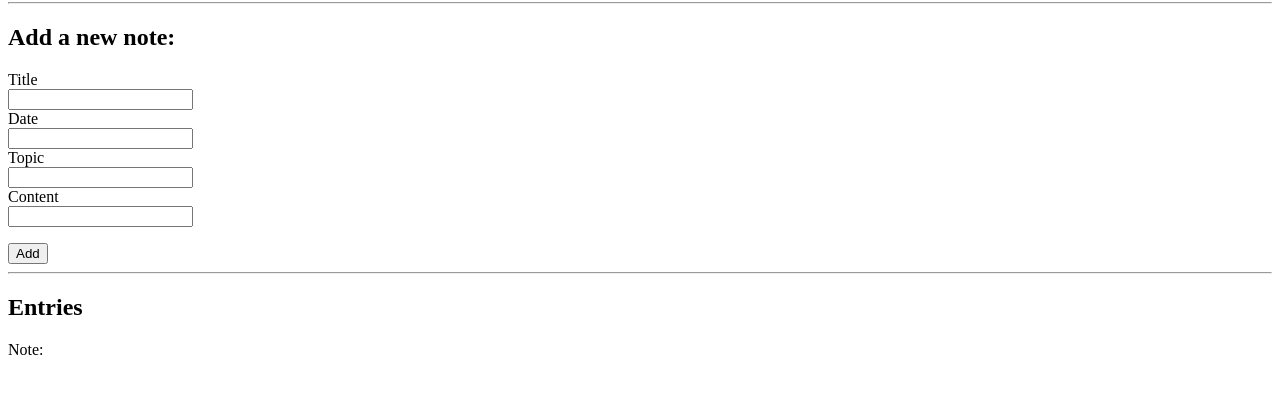
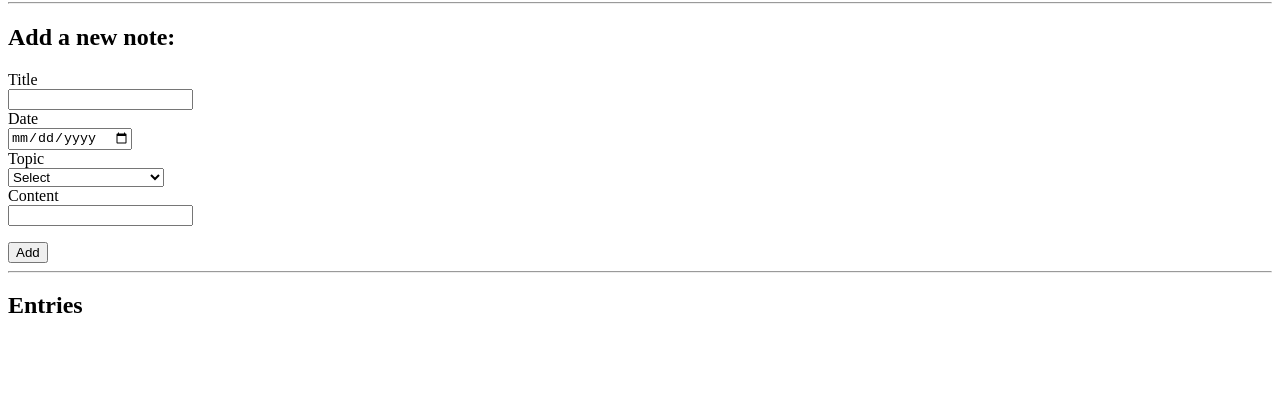
Before and after one commit to kylechinick/note-taker, a plain HTML site: page src/index.html in a window 1280 px wide. Shown: the part 64-458 px from the top of the page. Drawn offline with Linux system fonts and the light colour scheme.

Commit message:
add select menu and toggle
Co-authored-by: Claire Thorington <claire.thorington@gmail.com>

```diff
--- a/src/index.html
+++ b/src/index.html
@@ -1,10 +1,12 @@
 <html>
+
 <head>
   <title>Note Book</title>
   <link rel="preconnect" href="https://fonts.googleapis.com">
   <link rel="preconnect" href="https://fonts.gstatic.com" crossorigin>
   <link href="https://fonts.googleapis.com/css2?family=Old+Standard+TT:wght@700&display=swap" rel="stylesheet">
 </head>
+
 <body>
   <div class="container">
     <h1>Note Book</h1>
@@ -16,34 +18,47 @@
           <div class="form-group">
             <label for="new-title">Title</label>
             <br>
-              <input type="text"  class="form-control" id="new-title">
+            <input type="text" class="form-control" id="new-title">
           </div>
           <div class="form-group">
             <label for="new-date">Date</label>
             <br>
-              <input type="text"  class="form-control" id="new-date">
+            <input type="date" class="form-control" id="new-date">
           </div>
           <div class="form-group">
             <label for="new-topic">Topic</label>
             <br>
-              <input type="text"  class="form-control" id="new-topic">
+            <select id="new-topic">
+              <option value="select" disabled selected>Select</option>
+              <option value="html">HTML</option>
+              <option value="css">CSS</option>
+              <option value="javascript">JavaScript</option>
+              <option value="jquery">JQuery</option>
+              <option value="terminal-commands">Terminal Commands</option>
+              <option value="webpack-environment">Webpack Environment</option>
+              <option value="keyboard-shortcuts">Keyboard Shortcuts</option>
+            </select>
           </div>
           <div class="form-group">
             <label for="new-content">Content</label>
             <br>
-              <input type="text-area"  class="form-control" id="new-content">
+            <input type="text-area" class="form-control" id="new-content">
           </div>
       </div>
       <button type="submit" class="btn-primary">Add</button>
       </form>
       <hr>
+
       <h2>Entries</h2>
       <ul id="entries">
       </ul>
       </div>
       <div class="col-md-6">
         <div id="show-note">
-            <p>Note: <span class="saved-note"></span></p>
+          <p><span class="title"></span></p>
+          <p><span class="date"></span></p>
+          <p><span class="topic"></span></p>
+          <p><span class="content"></span></p>
           <div id="buttons">
           </div>
         </div>
@@ -51,4 +66,5 @@
     </div>
   </div>
 </body>
+
 </html>
--- a/src/index.js
+++ b/src/index.js
@@ -61,7 +61,7 @@ function displayNoteDetails(NoteBookToDisplay) {
 
 function showNote(noteId) {
   const note = noteBook.findNote(noteId);
-  $("#show-note").show();
+  $("#show-note").toggle();
   $(".title").html(note.title);
   $(".date").html(note.date);
   $(".topic").html(note.topic);
@@ -90,7 +90,7 @@ $(document).ready(function () {
     console.log(noteBook);
     const inputtedTitle = $("input#new-title").val();
     const inputtedDate = $("input#new-date").val();
-    const inputtedTopic = $("input#new-topic").val();
+    const inputtedTopic = $("select#new-topic").val();
     const inputtedContent = $("input#new-content").val();
     $("input#new-title").val("");
     $("input#new-date").val("");
@@ -100,6 +100,5 @@ $(document).ready(function () {
     const newNote = new Note(inputtedTitle, inputtedDate, inputtedTopic, inputtedContent);
     noteBook.addNote(newNote);
     displayNoteDetails(noteBook);
-    showNote(noteId);
   });
 });
```
Lines whose indentation alone changed are shown as unchanged.
